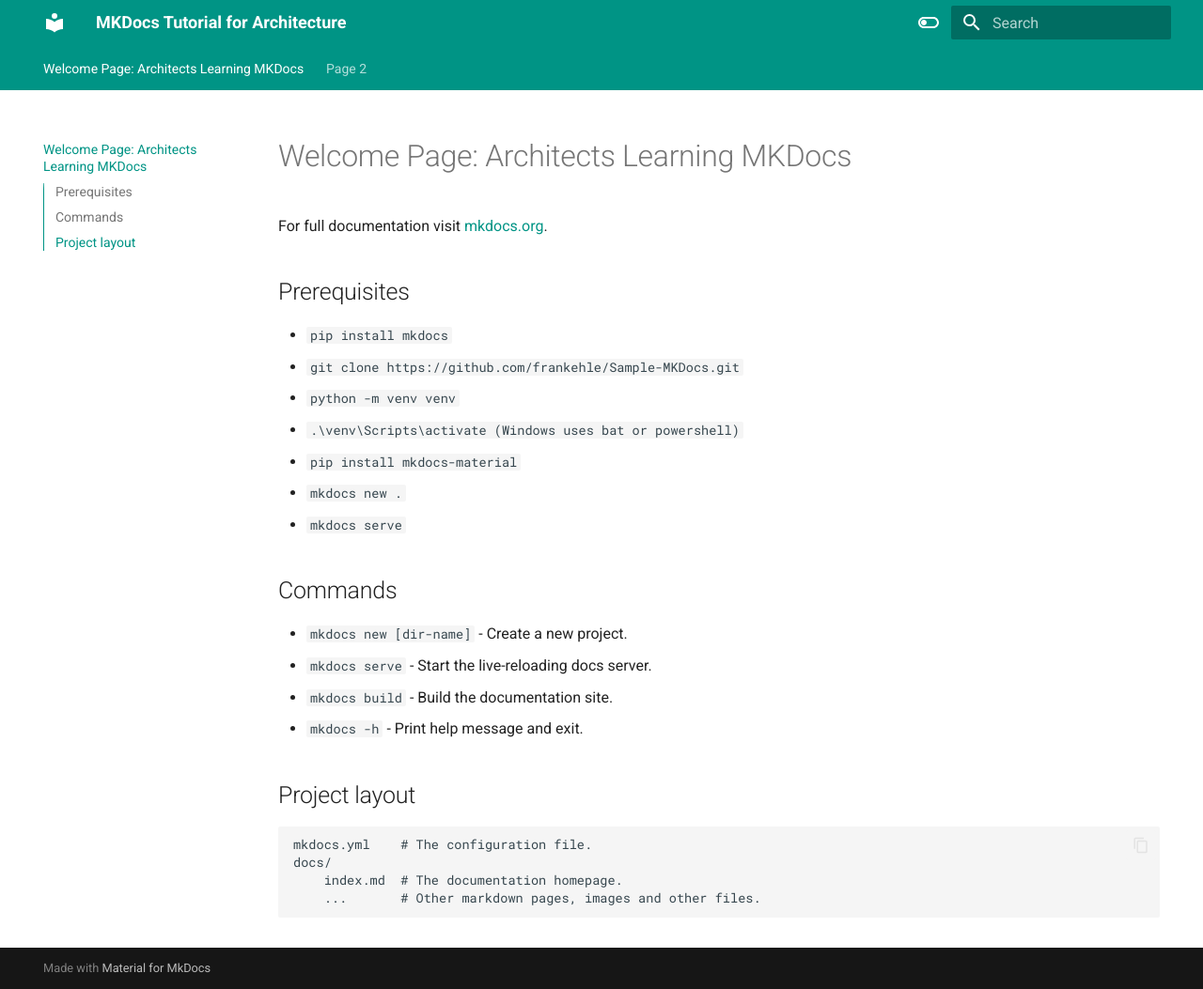
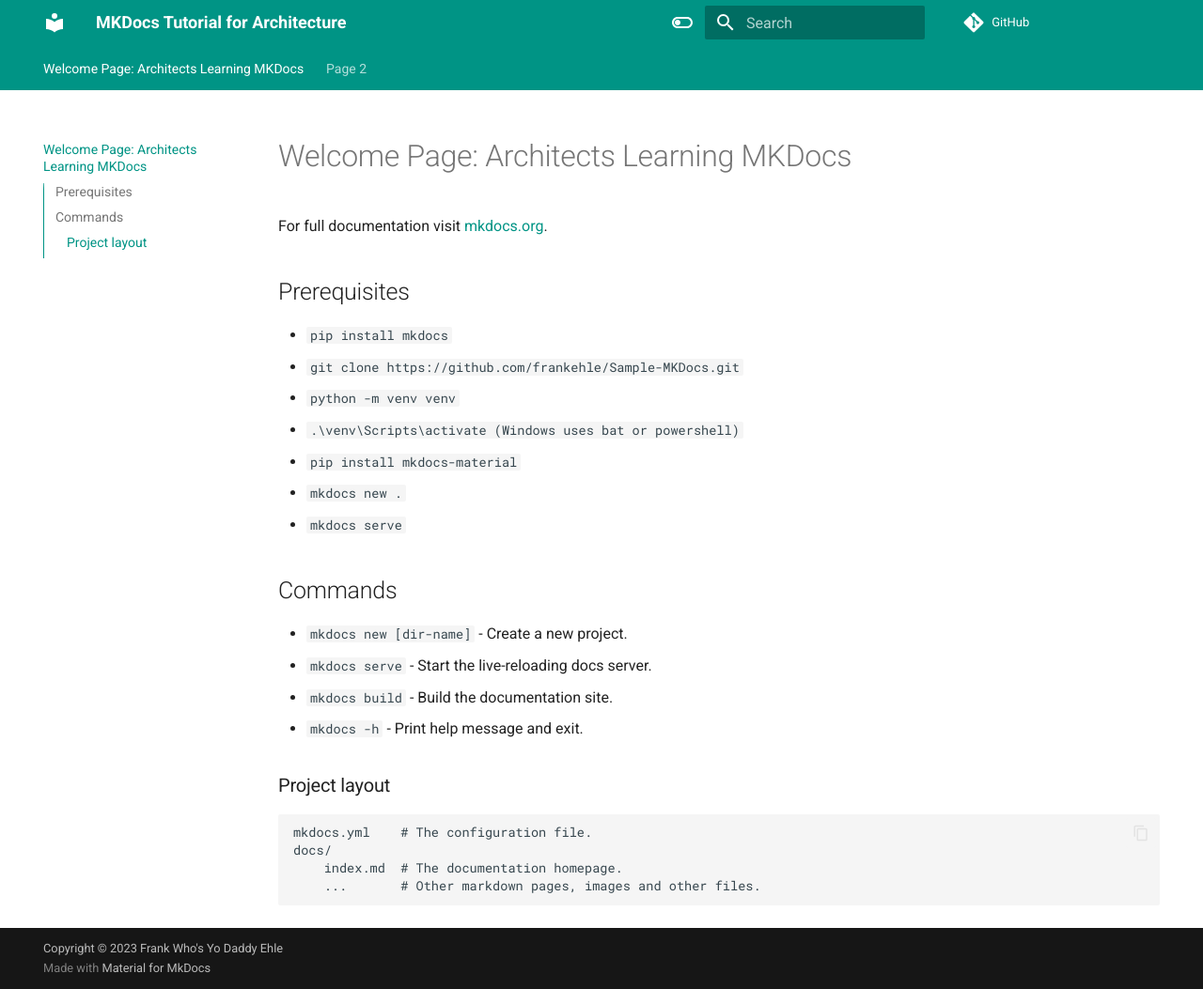
Before and after one commit to frankehle/Sample-MKDocs, an MkDocs documentation site: the page built from docs/index.md, in a window 1280 px wide and 1053 px high. Shown: the whole window at 94% size. Built offline with MkDocs 1.6.1 and Material for MkDocs 9.7.7, drawn with Linux system fonts in a browser that asks for light colours; comment, search, counter and statistics services are not loaded.

Commit message:
Update 10-17-23 7:00 PM

```diff
--- a/docs/index.md
+++ b/docs/index.md
@@ -19,7 +19,7 @@
 * `mkdocs build` - Build the documentation site.
 * `mkdocs -h` - Print help message and exit.
 
-## Project layout
+### Project layout
 
     mkdocs.yml    # The configuration file.
     docs/
--- a/mkdocs.yml
+++ b/mkdocs.yml
@@ -25,3 +25,6 @@
     - content.tabs.link
     - content.code.annotation
     - content.code.copy
+copyright: Copyright &copy; 2023 <a href="https://github.com/frankehle/Sample-MKDocs" target="_blank" rel="noopener">Frank Who's Yo Daddy Ehle</a>
+#display a link to the repository; will be rendered next to the search bar on big screens
+repo_url: https://github.com/frankehle/Sample-MKDocs
```
Also changed, not shown: docs/Page2.md (+6 -0 lines).
